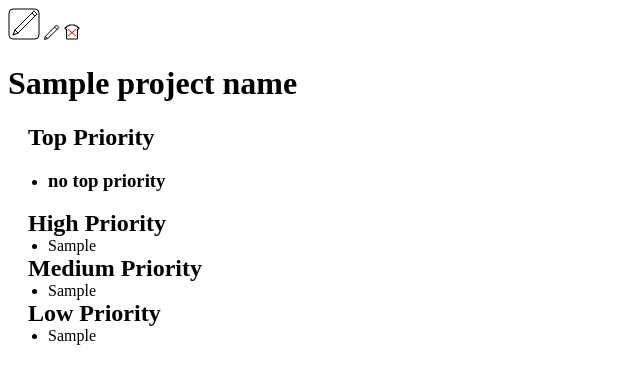
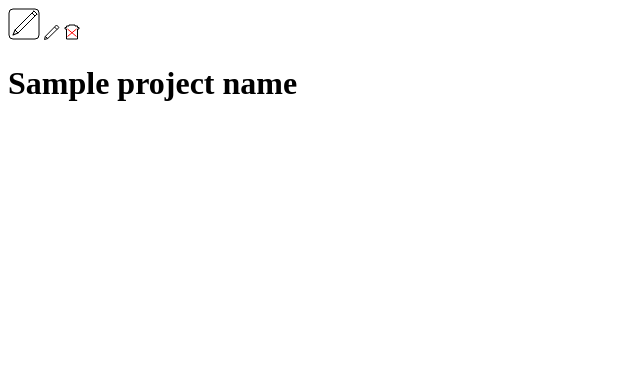
Before and after one commit to tsj845/APP-task-manager, a Flask app: template templates/manager-template.html in a window 1280 px wide. Shown: the top 384 px of the page, without its empty margins (0-640 px from the left). Run offline with Flask 2, Linux system fonts and the light colour scheme; the template is opened without the code that fills it: most values are stand-ins (such as "Sample title", 1, 10 or a date in 2020); some libraries are stand-ins or nearby versions.

Commit message:
Update manager-template.html

```diff
--- a/templates/manager-template.html
+++ b/templates/manager-template.html
@@ -1,50 +1,13 @@
 <html>
 	<head>
 		<link rel="stylesheet" type="text/css" href="/assets/css/manager.css" />
-		<link rel="stylesheet" type="text/css" href="/assets/css/manager-cards.css" />
-		<style>
-			.task:hover {
-				cursor : url("/assets/icons/rename.svg");
-			}
-			#SVGRoot {
-				position : absolute;
-				left : 0px;
-				top : 0px;
-			}
-		</style>
 	</head>
 	<body>
 		<img src="/assets/icons/rename.svg">
 		<img src="/assets/cursors/edit.svg">
 		<img src="/assets/icons/delete.svg">
 		<h1 id="proj-name" onclick="managename()">{{ project_name }}</h1>
-		<div id="indent">
-			<h2 class="pri-label">Top Priority</h2>
-			<ul><li class="task">
-			{% if project["top-e"] %}
-			<h3 id="pri-top" onclick="showmanage({{ project['top'] }})">{{ project["top"]["disp-value"] }}</h3>
-			{% else %}
-			<h3 id="pri-top">no top priority</h3>
-			{% endif %}
-			</li></ul>
-			<h2 class="pri-label">High Priority</h2>
-			<ul id="pri-high">
-				{% for task in project["high"] %}
-				<li class="task" onclick="showmanage({{ task }})">{{ task_html(task) | safe }}</li>
-				{% endfor %}
-			</ul>
-			<h2 class="pri-label">Medium Priority</h2>
-			<ul id="pri-med">
-				{% for task in project["med"] %}
-				<li class="task" onclick="showmanage({{ task }})">{{ task_html(task) | safe }}</li>
-				{% endfor %}
-			</ul>
-			<h2 class="pri-label">Low Priority</h2>
-			<ul id="pri-low">
-				{% for task in project["low"] %}
-				<li class="task" onclick="showmanage({{ task }})">{{ task_html(task) | safe }}</li>
-				{% endfor %}
-			</ul>
+		<div id="task-list">
 		</div>
 		<dialog id="manage-task">
 			<h3 id="mtk-name"></h3>
```
